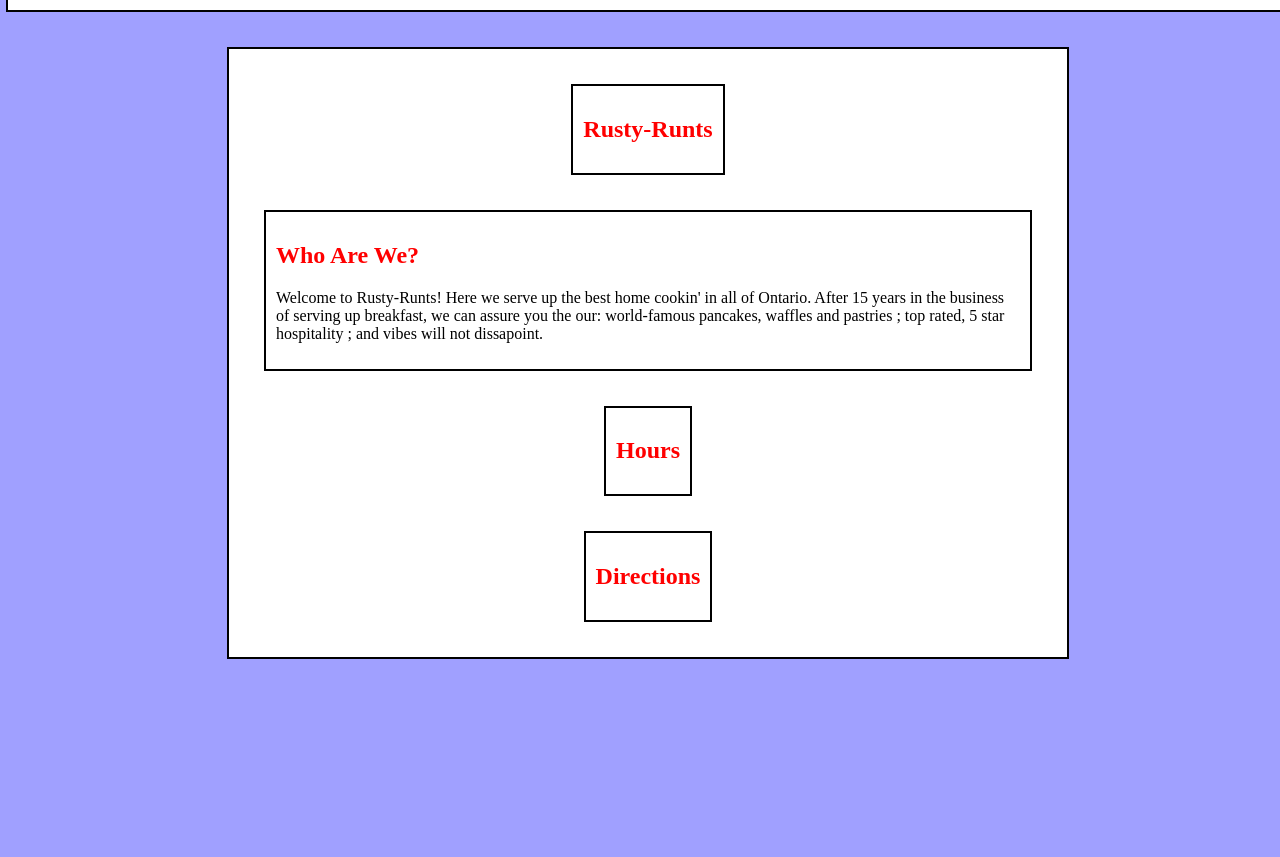
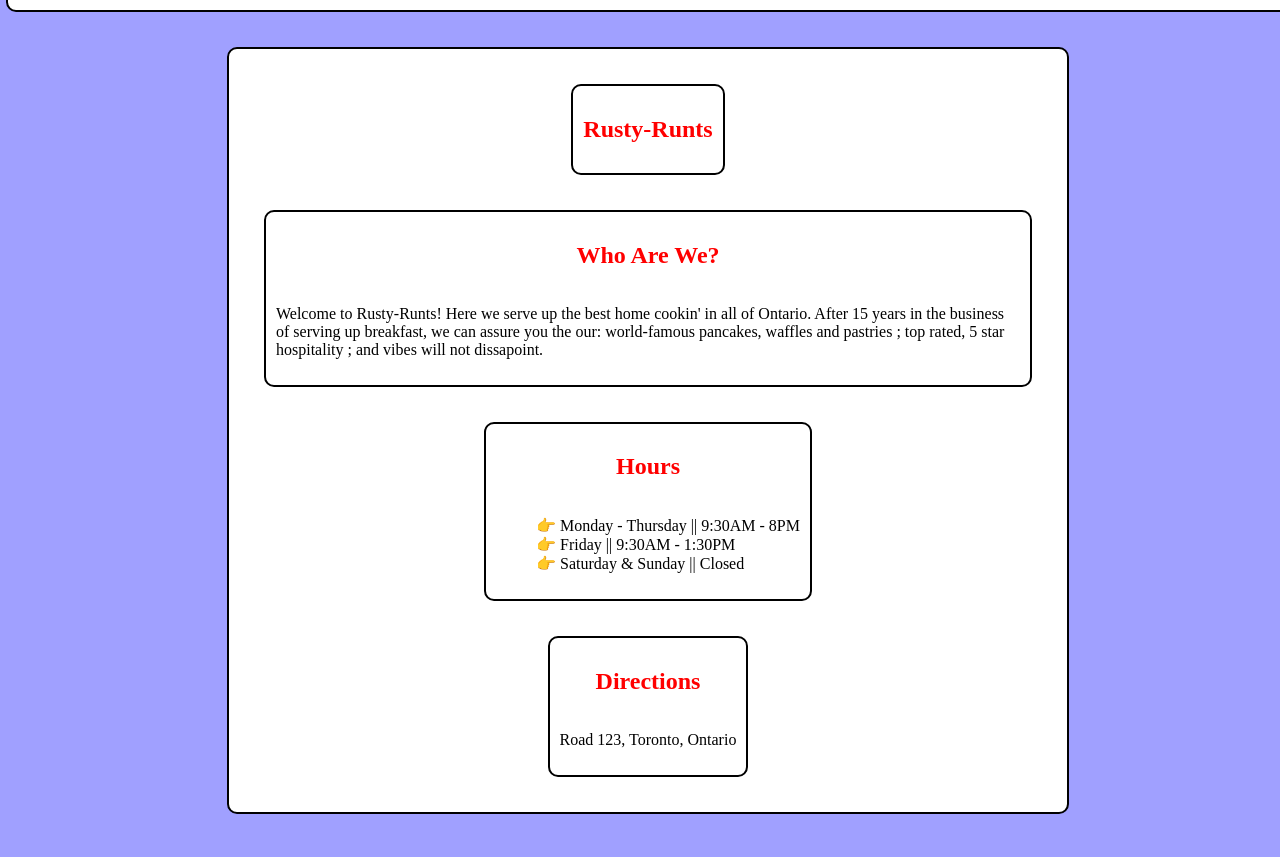
Before and after one commit to jackouni/RestaurantPage, a website built with webpack: page src/template.html in a window 1280 px wide. Shown: the part 80-937 px from the top of the page. Before the commit the page ends 800 px from the top, so only its background shows below. Built offline with nearby package versions, Linux system fonts and the light colour scheme.

Commit message:
Components to add content to the hours and directions sections now created.

```diff
--- a/src/index.js
+++ b/src/index.js
@@ -25,11 +25,11 @@ function contentCardComponent(...sectionNames) {
 	contentCard.id = "content-card";
 
 	for (let i = 0; i < sectionNames.length; i++) {
-		// Creates Section:
+		// Creates a Section for Content Card:
 		let section = document.createElement("section");
 		section.id = sectionNames[i].split(" ").join("");
 
-		// Creates Subtitle for Section:
+		// Creates a Subtitle for Section:
 		let subTitle = document.createElement("h2");
 		subTitle.classList.add("sub-title");
 		subTitle.innerText = sectionNames[i];
@@ -65,17 +65,44 @@ whoAreWeSection.append(whoAreWeContent());
 // Hours Section:
 const hoursSection = document.getElementById("Hours");
 
-let hours = {
-	weekdays: {
-		days: ["Monday", "Tuesday", "Wednesday", "Thursday"],
+let hours = [
+	{
+		days: "Monday - Thursday",
 		hours: "9:30AM - 8PM",
 	},
-	fridays: {
-		days: ["Friday"],
+	{
+		days: "Friday",
 		hours: "9:30AM - 1:30PM",
 	},
-	weekends: {
-		days: ["Saturday", "Sunday"],
+	{
+		days: "Saturday & Sunday",
 		hours: "Closed",
 	},
-};
+];
+
+function hoursContent() {
+	let hoursContainer = document.createElement("ul");
+
+	for (let i = 0; i < hours.length; i++) {
+		let hoursItem = document.createElement("li");
+		hoursItem.classList.add("hours-Item");
+		hoursItem.innerText = "👉 " + `${hours[i].days} || ${hours[i].hours}`;
+		hoursContainer.append(hoursItem);
+	}
+
+	return hoursContainer;
+}
+
+hoursSection.append(hoursContent());
+
+// Directions Section:
+const directionsSection = document.getElementById("Directions");
+
+function directionsContent() {
+	let paragraph = document.createElement("p");
+	paragraph.innerText = "Road 123, Toronto, Ontario";
+
+	return paragraph;
+}
+
+directionsSection.append(directionsContent());
--- a/src/styles/main.scss
+++ b/src/styles/main.scss
@@ -1,5 +1,21 @@
-$borders: solid black 2px;
 $spacings: 35px;
+
+@mixin borders {
+	border: solid black 2px;
+	border-radius: 10px;
+}
+
+@mixin flex-column {
+	display: flex;
+	flex-direction: column;
+	align-items: center;
+}
+
+@mixin even-spacings {
+	padding: $spacings;
+	margin: $spacings;
+	gap: $spacings;
+}
 
 body {
 	background-color: rgb(160, 160, 255);
@@ -9,9 +25,7 @@ body {
 	overflow-x: hidden;
 
 	#content {
-		display: flex;
-		flex-direction: column;
-		align-items: center;
+		@include flex-column;
 		width: 100%;
 		height: 100%;
 	}
@@ -23,43 +37,41 @@ header {
 	justify-content: space-evenly;
 	width: 100vw;
 	height: 10%;
-	border: $borders;
+	@include borders;
 }
 
 main {
-	display: flex;
-	flex-direction: column;
-	align-items: center;
-	text-align: center;
+	@include flex-column;
 }
 
 #content-card {
+	@include flex-column;
+	@include even-spacings;
+	@include borders;
+
 	background-color: white;
-	display: flex;
-	flex-direction: column;
-	align-items: center;
-	gap: $spacings;
-	margin-top: $spacings;
-	margin-bottom: $spacings;
-	padding: $spacings;
 	width: 60%;
 	height: auto;
-	border: $borders;
-}
 
-section {
-	border: $borders;
-	width: fit-content;
-	padding: 10px;
+	section {
+		@include flex-column;
+		@include borders;
+		width: fit-content;
+		padding: 10px;
+	}
 }
 
 footer {
-	background-color: white;
+	@include borders;
 	display: flex;
 	justify-content: center;
-	border: $borders;
+	background-color: white;
 }
 
 .sub-title {
 	color: red;
 }
+
+li {
+	list-style-type: none;
+}
```
Also changed, not shown: dist/bundle.js.
